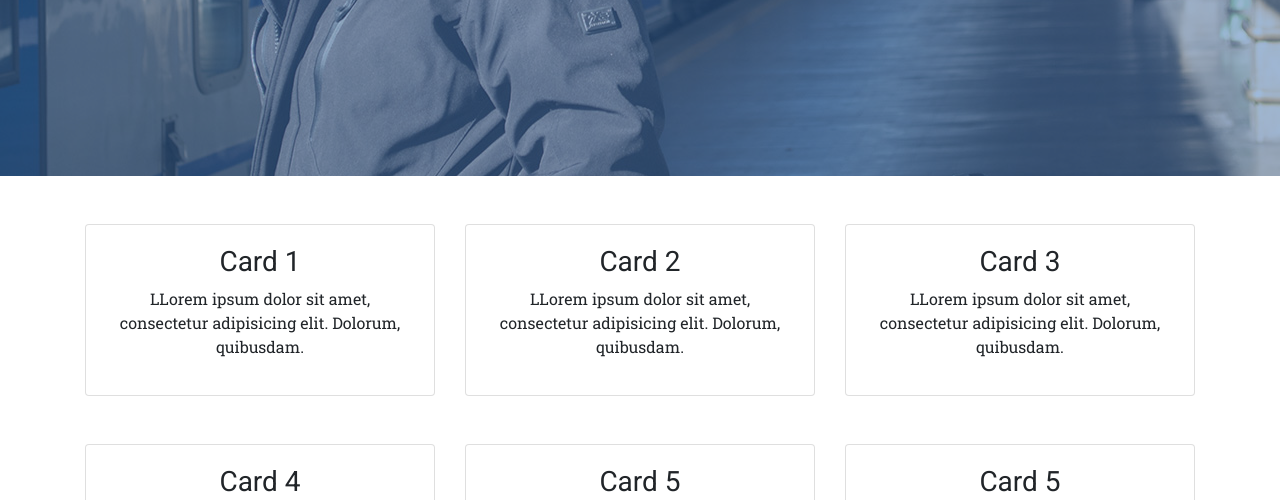
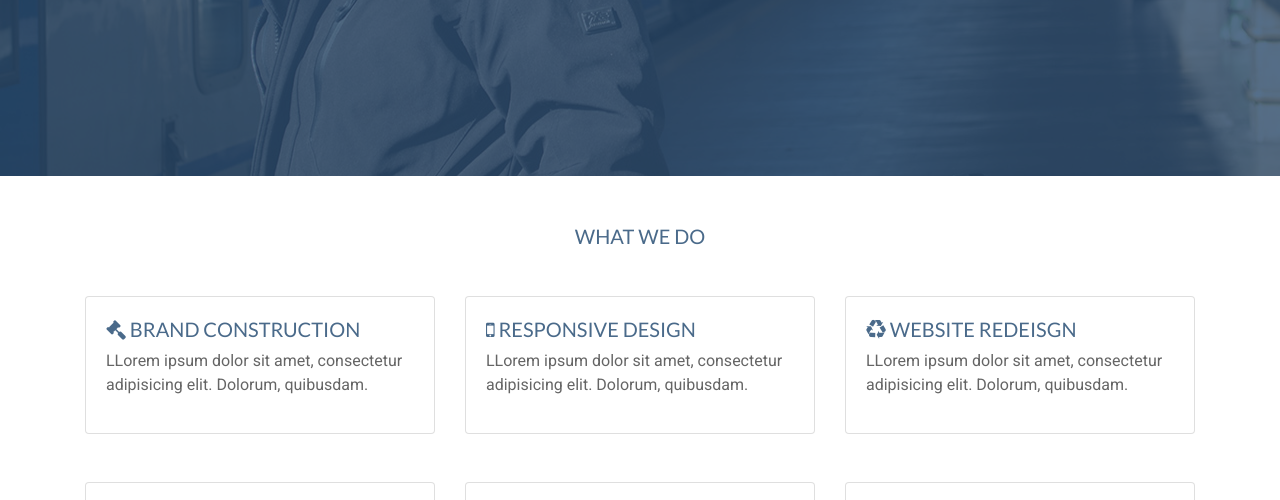
Before and after one commit to wergle32/webconstruction32, a website: page src/index.html in a window 1280 px wide. Shown: the part 604-1104 px from the top of the page. Drawn offline with Linux system fonts and the light colour scheme.

Commit message:
better organization

```diff
--- a/src/css/card.css
+++ /dev/null
@@ -1,4 +0,0 @@
-/* CSS Document */
-/*SCSS for all cards*/
-.test {
-  color: white; }
--- a/src/index.html
+++ b/src/index.html
@@ -5,7 +5,7 @@
 <meta name="viewport" content="width=device-width, initial-scale=1.0">
 <meta http-equiv="X-UA-Compatible" content="ie=edge">
 <title>webConstruction32</title>
-<link href="https://fonts.googleapis.com/css?family=Roboto|Roboto+Slab" rel="stylesheet">
+<link href="https://fonts.googleapis.com/css?family=Lato|Roboto" rel="stylesheet">
 <link rel="stylesheet" href="css/font-awesome.min.css">
 <link rel="stylesheet" href="css/bootstrap.css">
 <link rel="stylesheet" href="css/style.css">
@@ -50,64 +50,67 @@
 
 <section id="what-we-do" class="py-5"><!--begin what we do section-->
   <div class="container"><!--begin what we do container-->
+	  <h5 class="text-center mb-5 container-header-color">what we do</h5>
     <div class="row"><!--begin what we do row-->
+
       <div class="col-sm-4 mb-5"><!--first card start-->
-        <div class="card text-center"><!--card content start-->
+        <div class="card text-left"><!--card content start-->
           <div class="card-body">
-            <h3>Card 1</h3>
+            <h5 class="container-header-color"><i class="fa fa-gavel"></i> Brand Construction</h5>
             <p>LLorem ipsum dolor sit amet, consectetur adipisicing elit. Dolorum, quibusdam.</p>
           </div>
         </div>
         <!--card content start-->
       </div><!--first card end-->
-      <div class="col-sm-4  mb-5"><!--second card start-->
-        <div class="card text-center"><!--card content start-->
+
+		<div class="col-sm-4 mb-5"><!--second card start-->
+        <div class="card text-left"><!--card content start-->
           <div class="card-body">
-            <h3>Card 2</h3>
+            <h5 class="container-header-color"><i class="fa fa-mobile"></i> Responsive Design</h5>
             <p>LLorem ipsum dolor sit amet, consectetur adipisicing elit. Dolorum, quibusdam.</p>
           </div>
         </div>
-        <!--card content end-->
+        <!--card content start-->
       </div><!--second card end-->
 
-		<div class="col-sm-4 mb-5"><!--third card start-->
-        <div class="card text-center"><!--card content start-->
+	<div class="col-sm-4 mb-5"><!--third card start-->
+        <div class="card text-left"><!--card content start-->
           <div class="card-body">
-            <h3>Card 3</h3>
+            <h5 class="container-header-color"><i class="fa fa-recycle"></i> Website Redeisgn</h5>
             <p>LLorem ipsum dolor sit amet, consectetur adipisicing elit. Dolorum, quibusdam.</p>
           </div>
         </div>
-        <!--card content end-->
+        <!--card content start-->
       </div><!--third card end-->
 
 		<div class="col-sm-4 mb-5"><!--fourth card start-->
-        <div class="card text-center"><!--card content start-->
+        <div class="card text-left"><!--card content start-->
           <div class="card-body">
-            <h3>Card 4</h3>
+            <h5 class="container-header-color"><i class="fa fa-wordpress"></i> Wordpress Design</h5>
             <p>LLorem ipsum dolor sit amet, consectetur adipisicing elit. Dolorum, quibusdam.</p>
           </div>
         </div>
-        <!--card content end-->
+        <!--card content start-->
       </div><!--fourth card end-->
 
 		<div class="col-sm-4 mb-5"><!--fifth card start-->
-        <div class="card text-center"><!--card content start-->
+        <div class="card text-left"><!--card content start-->
           <div class="card-body">
-            <h3>Card 5</h3>
+            <h5 class="container-header-color"><i class="fa fa-paint-brush"></i> Graphic Design</h5>
             <p>LLorem ipsum dolor sit amet, consectetur adipisicing elit. Dolorum, quibusdam.</p>
           </div>
         </div>
-        <!--card content end-->
+        <!--card content start-->
       </div><!--fifth card end-->
 
 			<div class="col-sm-4 mb-5"><!--sixth card start-->
-        <div class="card text-center"><!--card content start-->
+        <div class="card text-left"><!--card content start-->
           <div class="card-body">
-            <h3>Card 5</h3>
+            <h5 class="container-header-color"><i class="fa fa-pencil-square-o"></i> Maintenance</h5>
             <p>LLorem ipsum dolor sit amet, consectetur adipisicing elit. Dolorum, quibusdam.</p>
           </div>
         </div>
-        <!--card content end-->
+        <!--card content start-->
       </div><!--sixth card end-->
 
 	  </div>
--- /dev/null
+++ b/src/scss/_card.scss
@@ -0,0 +1,6 @@
+/* CSS Document */
+/*SCSS for all cards*/
+@import 'colors.scss';
+.container-header-color{
+	color: $color-primary-lite;
+	text-transform: uppercase;}
--- /dev/null
+++ b/src/scss/_colors.scss
@@ -0,0 +1,61 @@
+/* Scss Document */
+/* colors */
+// Palette color codes */
+// Palette URL: http://paletton.com/#uid=73A260kllllaFw0g0qFqFg0w0aF */
+
+// Feel free to copy&paste color codes to your application */
+
+
+// As hex codes */
+
+$color-primary-0: #2B4C6F;	// Main Primary color */
+$color-primary-1: #738CA6;
+$color-primary-2: #4A6A8A;
+$color-primary-3: #133253;
+$color-primary-4: #041D37;
+
+$color-secondary-1-0: #AA4139;	// Main Secondary color (1) */
+$color-secondary-1-1: #FFB0AA;
+$color-secondary-1-2: #D4726A;
+$color-secondary-1-3: #801D15;
+$color-secondary-1-4: #550600;
+
+$color-secondary-2-0: #2B823A;	// Main Secondary color (2) */
+$color-secondary-2-1: #82C38D;
+$color-secondary-2-2: #51A35F;
+$color-secondary-2-3: #10621E;
+$color-secondary-2-4: #00410B;
+
+$color-complement-0: #AA7D39;	// Main Complement color */
+$color-complement-1: #FFDDAA;
+$color-complement-2: #D4AA6A;
+$color-complement-3: #805515;
+$color-complement-4: #553300;
+
+
+
+// As RGBa codes */
+
+$rgba-primary-0: rgba( 43, 76,111,1);	// Main Primary color */
+$rgba-primary-1: rgba(115,140,166,1);
+$rgba-primary-2: rgba( 74,106,138,1);
+$rgba-primary-3: rgba( 19, 50, 83,1);
+$rgba-primary-4: rgba(  4, 29, 55,1);
+
+$rgba-secondary-1-0: rgba(170, 65, 57,1);	// Main Secondary color (1) */
+$rgba-secondary-1-1: rgba(255,176,170,1);
+$rgba-secondary-1-2: rgba(212,114,106,1);
+$rgba-secondary-1-3: rgba(128, 29, 21,1);
+$rgba-secondary-1-4: rgba( 85,  6,  0,1);
+
+$rgba-secondary-2-0: rgba( 43,130, 58,1);	// Main Secondary color (2) */
+$rgba-secondary-2-1: rgba(130,195,141,1);
+$rgba-secondary-2-2: rgba( 81,163, 95,1);
+$rgba-secondary-2-3: rgba( 16, 98, 30,1);
+$rgba-secondary-2-4: rgba(  0, 65, 11,1);
+
+$rgba-complement-0: rgba(170,125, 57,1);	// Main Complement color */
+$rgba-complement-1: rgba(255,221,170,1);
+$rgba-complement-2: rgba(212,170,106,1);
+$rgba-complement-3: rgba(128, 85, 21,1);
+$rgba-complement-4: rgba( 85, 51,  0,1);
--- /dev/null
+++ b/src/scss/_variables.scss
@@ -0,0 +1,27 @@
+/* Scss Document */
+/*site variables*/
+
+/*Grayscale and brand colors*/
+
+$color-primary: #2B4C6F; //main primary color medium blue//
+$color-primary-lite: #4A6A8A; //lite blue//
+$color-primary-dark: #133253; //dark blue//
+$color-secondary: #AA4139; //reddish//
+$color-secondary-lite: #FFB0AA; //lite red pinkish//
+$color-secondary-dark:#801D15; //dar red//
+$color-secondary-2: #2B823A;	// Main Secondary color Green */
+$color-secondary-lite-2: #82C38D; //main secondary secondary lite green//
+$color-secondary-dark-2: #10621E; //main secondary secondary dark green//
+$color-secondary-darker-2: #00410B; // main secondary secondary darker green//
+
+$color-text:            	#656565 !default;
+$color-gray-light:           #cecece !default;
+$color-gray-lighter:         #aeaeae !default;
+$color-sky-light:            #f5f8f9 !default;
+
+$color-headings:	#242424;
+
+$font-family-primary: Lato, sans-serif;
+$font-family-secondary: Roboto, sans-serif;
+
+$showcase-overlay:rgba( 43, 76,111,.8);
--- a/src/scss/card.scss
+++ /dev/null
@@ -1,5 +0,0 @@
-/* CSS Document */
-/*SCSS for all cards*/
-.test {
-	color: white;
-}
--- /dev/null
+++ b/src/scss/design-styles.scss
@@ -0,0 +1 @@
+/* Scss Document */
--- a/src/scss/style.scss
+++ b/src/scss/style.scss
@@ -1,18 +1,20 @@
-$showcase-overlay:rgba(64,118,186,0.50);
+@import 'variables';
+@import 'card.scss';
+
 
 body{
-	font-family: 'Roboto', sans-serif;
-	font-family: 'Roboto Slab', serif;
+	font-family: $font-family-primary;
 	margin-top: 180px;
 }
 
 /*Fonts*/
 h1, h2, h3, h4, h5{
-	font-family: 'Roboto', sans-serif;
+	font-family: $font-family-primary;
 }
 
 p,a,ul,li {
-	font-family:'Roboto Slab', serif;
+	font-family:$font-family-secondary;
+	color:$color-text;
 }
 .navbar {
 	background: white;
@@ -39,3 +41,5 @@ p,a,ul,li {
 		margin-left:auto;
 	}
 }
+
+//Section Styles//
```
Also changed, not shown: src/css/design-styles.css (added), src/css/style.css, 1 other file.
